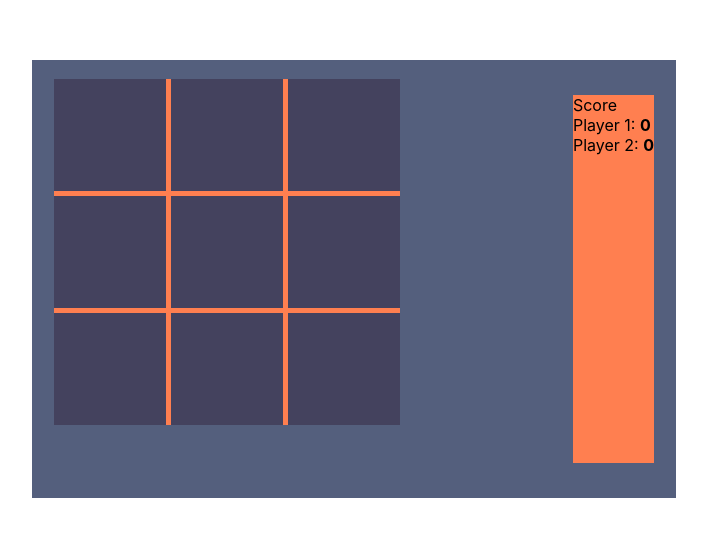
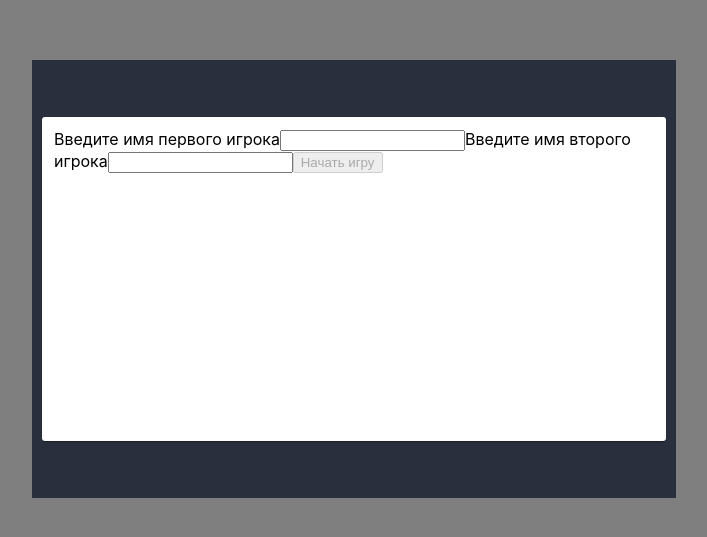
Before and after one commit to vbd4eva/xo, a React (Create React App) app: page / in a window 1280 px wide. Shown: the part 121-658 px from the top of the page, without its empty margins (286-993 px from the left). Built offline with nearby package versions, Linux system fonts and the light colour scheme.

Commit message:
so close

```diff
--- a/package.json
+++ b/package.json
@@ -6,6 +6,7 @@
     "@testing-library/jest-dom": "^5.14.1",
     "@testing-library/react": "^11.2.7",
     "@testing-library/user-event": "^12.8.3",
+    "classnames": "^2.3.1",
     "react": "^17.0.2",
     "react-dom": "^17.0.2",
     "react-scripts": "4.0.3",
--- a/public/index.html
+++ b/public/index.html
@@ -14,6 +14,7 @@
   <body>
     <noscript>You need to enable JavaScript to run this app.</noscript>
     <div id="root"></div>
+    <div id="modal-root"></div>
     <!--
       This HTML file is a template.
       If you open it directly in the browser, you will see an empty page.
--- a/src/App.css
+++ b/src/App.css
@@ -108,3 +108,27 @@
 .game__play-mark.X::after{
   transform: translateY(-50%) rotate(45deg);
 }
+
+.Modal__backdrop {
+  position: fixed;
+  top: 0;
+  left: 0;
+  width: 100vw;
+  height: 100vh;
+  background-color: rgba(0, 0, 0, 0.5);
+}
+
+.Modal__content {
+  position: absolute;
+  top: 50%;
+  left: 50%;
+  transform: translate(-50%, -50%);
+  min-height: 300px;
+  max-width: 600px;
+  width: 100%;
+  padding: 12px;
+  background-color: #fff;
+  border-radius: 3px;
+  box-shadow: 0px 2px 1px -1px rgba(0, 0, 0, 0.2),
+    0px 1px 1px 0px rgba(0, 0, 0, 0.14), 0px 1px 3px 0px rgba(0, 0, 0, 0.12);
+}
--- a/src/components/Arena/Arena.jsx
+++ b/src/components/Arena/Arena.jsx
@@ -1,4 +1,4 @@
-import React from "react";
+import { useState, useEffect, useRef } from "react";
 import PlayBox from "../PlayBox";
 
 const winCombinations = [
@@ -11,26 +11,26 @@ const winCombinations = [
   "048",
   "246",
 ];
-const players = {
-  X: { currentGameMoves: "" },
-  O: { currentGameMoves: "" },
-
-  updatePlayerMoves(player, move) {
-    this[player].currentGameMoves = this[player].currentGameMoves + move;
-    return this[player].currentGameMoves;
-  },
-};
 const aveilableWinCombinations = {
   left: [...winCombinations],
   X: [],
   O: [],
-  handleCombinations(player, number) {
-    const oponent = this.getOponent(player);
 
-    if (this.left.length > 0) {
+  isGameDraw() {
+    const { X, O, left } = this;
+    const isGameDraw = !(X.length + O.length + left.length);
+    isGameDraw && this.reset();
+    return isGameDraw;
+  },
+
+  update(player, number) {
+    const { getOponent, left } = this;
+    const oponent = getOponent(player);
+
+    if (left.length > 0) {
       const newLeft = [];
       //   const newPlayers = ["newPlayers"];
-      this.left.forEach((comb) => {
+      left.forEach((comb) => {
         (comb.includes(number) ? this[player] : newLeft).push(comb);
       });
 
@@ -44,76 +44,137 @@ const aveilableWinCombinations = {
   getOponent(player) {
     return player === "X" ? "O" : "X";
   },
+  reset() {
+    this.left = [...winCombinations];
+    this.X = [];
+    this.O = [];
+  },
 };
 
-export default class Arena extends React.Component {
-  state = {
-    move: "X",
-    makedMoves: Array(9).fill(null),
+const movesStatistic = {
+  X: "",
+  O: "",
+  update(player, move) {
+    this[player] += move;
+  },
+  reset() {
+    this.X = "";
+    this.O = "";
+  },
+};
+
+export default function Arena({
+  handlePlayerWin,
+  playerMark,
+  changePlayer,
+  winnerCombination,
+  freezeArena,
+}) {
+  const isFirstRender = useRef(true);
+  // const freezeArena = useRef(false);
+
+  // const arenaMarks = useRef(Array(9).fill(null));
+  const [arenaMarks, setArenaMarks] = useState(Array(9).fill(null));
+  const [arenaMarksNum, setArenaMarksNum] = useState(() => countArenaMarks());
+
+  useEffect(() => {
+    if (isFirstRender.current) {
+      isFirstRender.current = !isFirstRender.current;
+      return;
+    }
+
+    // console.log("Player Mark Box! (arenaMarksNum) " + arenaMarksNum);
+    if (arenaMarksNum >= 5) {
+      checkGameEnd();
+    }
+    changePlayer();
+  }, [arenaMarksNum]);
+
+  useEffect(() => {
+    if (!freezeArena && countArenaMarks()) onRoundEnd();
+  }, [freezeArena]);
+
+  const makeMove = (boxIndex) => {
+    if (freezeArena) return;
+
+    if (arenaMarks[boxIndex]) {
+      alert("Ячейка занята!");
+      return;
+    }
+    arenaMarks[boxIndex] = playerMark;
+    setArenaMarksNum(countArenaMarks());
+
+    movesStatistic.update(playerMark, boxIndex);
+    aveilableWinCombinations.update(playerMark, boxIndex);
   };
 
-  checkWinner(player, playerMoves) {
+  function checkGameEnd() {
+    const winnerCombination = checkWinnerCombination();
+    if (winnerCombination) {
+      handlePlayerWin(playerMark, winnerCombination);
+      return;
+    }
+
+    aveilableWinCombinations.isGameDraw() && onGameDraw();
+  }
+
+  function countArenaMarks() {
+    return arenaMarks.join("").length;
+  }
+
+  function checkWinnerCombination() {
+    const playerMoves = movesStatistic[playerMark];
+    const winComb = [...aveilableWinCombinations[playerMark]];
+
     const sortMoves = playerMoves.split("").sort().join("");
-    console.log("playerMoves", sortMoves);
-    console.log("combinations", aveilableWinCombinations[player]);
-    aveilableWinCombinations[player].forEach((comb) => {
+    // console.log("playerMoves", sortMoves);
+    // console.log("combinations", winComb);
+    return winComb.find((comb) => {
       const reg = new RegExp(`[^${comb}]`, "g");
       const match = sortMoves.replace(reg, "");
-      if (comb === match) alert("Выигрыш Игрока " + player);
+      if (comb === match) return comb;
     });
   }
 
-  checkAveilableMoves() {
-    if (this.state.makedMoves.join("").length >= this.state.makedMoves.length) {
-      alert("Ходить больше некуда! Ничья!");
-      this.resetArena();
-    }
+  // function onWin(winner) {
+  //   alert("Победа игрока #" + playerMark);
+  //   console.log("winner", winner);
+  //   handlePlayerWin(winner);
+  //   onRoundEnd();
+  // }
+  function onGameDraw() {
+    alert("Нет выиграшных ходов :(? - Ничья!");
+    onRoundEnd();
   }
 
-  changePlayer() {
-    this.setState(({ move }) => ({ move: move === "X" ? "O" : "X" }));
+  function onRoundEnd() {
+    console.log("End of the round");
+    resetArena();
+    movesStatistic.reset();
+    console.log(movesStatistic);
+    aveilableWinCombinations.reset();
+
+    console.log(aveilableWinCombinations);
   }
 
-  resetArena() {
-    this.setState({ move: "X", makedMoves: Array(9).fill(null) });
+  function resetArena() {
+    setArenaMarks(Array(9).fill(null));
   }
 
-  makeMove = (boxIndex) => {
-    if (this.state.makedMoves[boxIndex]) {
-      console.log("Так нельзя!");
-      return;
-    }
-
-    this.setState(({ makedMoves }) => {
-      makedMoves[boxIndex] = this.state.move;
-      return { makedMoves };
-    });
-
-    setTimeout(() => {
-      const player = this.state.move;
-
-      const playerMoves = players.updatePlayerMoves(player, boxIndex);
-      if (playerMoves.length >= 3) this.checkWinner(player, playerMoves);
-
-      aveilableWinCombinations.handleCombinations(this.state.move, boxIndex);
-
-      this.checkAveilableMoves();
-
-      this.changePlayer();
-    });
-  };
-
-  render() {
-    return (
+  return (
+    <>
+      {" "}
       <div className="game__play-stage">
-        {this.state.makedMoves.map((playerMark, boxIndex) => (
+        {arenaMarks.map((mark, boxIndex) => (
           <PlayBox
             key={boxIndex}
-            getMark={() => this.makeMove(boxIndex)}
-            mark={playerMark}
+            getMark={() => makeMove(boxIndex)}
+            mark={mark}
           />
         ))}
       </div>
-    );
-  }
+      <hr />
+      {winnerCombination && <h1>{winnerCombination}</h1>}
+    </>
+  );
 }
--- a/src/components/Game/Game.jsx
+++ b/src/components/Game/Game.jsx
@@ -1,22 +1,89 @@
-import React from "react";
+import { useState, useRef } from "react";
 
+import Modal from "../Modal";
+import GreetingForm from "../GreetingForm";
 import Arena from "../Arena";
+import InformPanel from "../InformPanel";
 
 export default function Game() {
+  const [showModal, setShowModal] = useState(true);
+  const [playerMark, setPlayerMark] = useState("X");
+
+  const [namePlayerX, setNamePlayerX] = useState(null);
+  const [scorePlayerX, setScorePlayerX] = useState(0);
+
+  const [namePlayerO, setNamePlayerO] = useState(null);
+  const [scorePlayerO, setScorePlayerO] = useState(0);
+
+  const [winCombination, setWinCombination] = useState(null);
+  const [freezeArena, setFreezeArena] = useState(false);
+
+  const players = {
+    X: { name: namePlayerX, score: scorePlayerX },
+    O: { name: namePlayerO, score: scorePlayerO },
+  };
+
+  const handleGreetingForm = (playerNamesObj) => {
+    closeModal();
+
+    const playerName = {
+      X: setNamePlayerX,
+      O: setNamePlayerO,
+    };
+    Object.keys(playerNamesObj).forEach((key) => {
+      playerName[key](playerNamesObj[key]);
+    });
+  };
+
+  const changePlayer = () => {
+    setPlayerMark((currentMark) => (currentMark === "X" ? "O" : "X"));
+  };
+
+  const handlePlayerWin = (playerMark, winnerCombination) => {
+    setFreezeArena(true);
+    setWinCombination(winnerCombination);
+    const countWin = {
+      X: setScorePlayerX,
+      O: setScorePlayerO,
+    };
+    countWin[playerMark]((prev) => prev + 1);
+    alert(`Победа игрока ${players[playerMark].name}`);
+  };
+
+  const nextGame = () => {
+    setWinCombination(null);
+    setFreezeArena(false);
+  };
+
+  function closeModal() {
+    setShowModal((prevState) => !prevState);
+  }
+
   return (
     <div className="game">
-      <Arena />
-      <p className="game__score">
-        <span>Score</span>
-        <br />
-        <span>
-          Player 1: <b>0</b>
-        </span>
-        <br />
-        <span>
-          Player 2: <b>0</b>
-        </span>
-      </p>
+      {showModal ? (
+        <Modal>
+          <GreetingForm onHandleForm={handleGreetingForm} />
+        </Modal>
+      ) : (
+        <>
+          <Arena
+            handlePlayerWin={handlePlayerWin}
+            playerMark={playerMark}
+            changePlayer={changePlayer}
+            winnerCombination={winCombination}
+            freezeArena={freezeArena}
+          />
+          <InformPanel
+            namePlayerX={namePlayerX}
+            scorePlayerX={scorePlayerX}
+            namePlayerO={namePlayerO}
+            scorePlayerO={scorePlayerO}
+            freezeArena={freezeArena}
+            nextGame={nextGame}
+          />
+        </>
+      )}
     </div>
   );
 }
--- /dev/null
+++ b/src/components/GreetingForm/GreetingForm.jsx
@@ -0,0 +1,120 @@
+import { useState } from "react";
+
+export default function GreetingForm({ onHandleForm }) {
+  const [namePlayerX, setNamePlayerX] = useState("");
+  const [namePlayerO, setNamePlayerO] = useState("");
+
+  const inputTextFunctions = {
+    namePlayerX: setNamePlayerX,
+    namePlayerO: setNamePlayerO,
+  };
+
+  const handleChange = (e) => {
+    const { name, value } = e.target;
+    inputTextFunctions[name](value);
+  };
+
+  function submitForm(e) {
+    e.preventDefault();
+    onHandleForm({
+      X: namePlayerX,
+      O: namePlayerO,
+    });
+  }
+
+  const disabled = !(namePlayerX.trim() && namePlayerO.trim());
+
+  return (
+    <form className="greeting-form" autoComplete="off" onSubmit={submitForm}>
+      <label className="greeting-form__label">
+        <span>Введите имя первого игрока</span>
+        <input
+          type="text"
+          name="namePlayerX"
+          onChange={handleChange}
+          value={namePlayerX}
+          required
+        />
+      </label>
+
+      <label className="greeting-form__label">
+        <span>Введите имя второго игрока</span>
+        <input
+          type="text"
+          name="namePlayerO"
+          onChange={handleChange}
+          value={namePlayerO}
+          required
+        />
+      </label>
+
+      <button
+        type="submit"
+        className="greeting-form__submit-btn"
+        disabled={disabled}
+      >
+        Начать игру
+      </button>
+    </form>
+  );
+}
+
+//   return (
+//     <div>
+//       <h1>Greeting form</h1>
+//       <button type="button" onClick={onHandleForm}>
+//         Начать игру
+//       </button>
+//     </div>
+//   );
+
+// import useLocalStorage from '../../hooks/useLocalStorage';
+// import styles from './SignupForm.module.css';
+
+// export default function SignupForm() {
+//   const [email, setEmail] = useLocalStorage('email', '');
+//   const [password, setPassword] = useLocalStorage('password', '');
+
+//   const handleChange = event => {
+//     const { name, value } = event.target;
+
+//     switch (name) {
+//       case 'email':
+//         setEmail(value);
+//         break;
+
+//       case 'password':
+//         setPassword(value);
+//         break;
+
+//       default:
+//         return;
+//     }
+//   };
+
+//   return (
+//     <form className={styles.form} autoComplete="off">
+//       <label className={styles.label}>
+//         <span>Почта</span>
+//         <input
+//           type="email"
+//           name="email"
+//           onChange={handleChange}
+//           value={email}
+//         />
+//       </label>
+
+//       <label className={styles.label}>
+//         <span>Пароль</span>
+//         <input
+//           type="password"
+//           name="password"
+//           onChange={handleChange}
+//           value={password}
+//         />
+//       </label>
+
+//       <button type="submit">Зарегистрироваться</button>
+//     </form>
+//   );
+// }
--- /dev/null
+++ b/src/components/GreetingForm/index.js
@@ -0,0 +1 @@
+export { default } from "./GreetingForm.jsx";
--- /dev/null
+++ b/src/components/InformPanel/InformPanel.jsx
@@ -0,0 +1,34 @@
+import React from "react";
+
+export default function InformPanel({
+  namePlayerX,
+  scorePlayerX,
+  namePlayerO,
+  scorePlayerO,
+  freezeArena,
+  nextGame,
+}) {
+  const players = {
+    X: { name: namePlayerX, score: scorePlayerX },
+    O: { name: namePlayerO, score: scorePlayerO },
+  };
+
+  return (
+    <div className="game__score">
+      {freezeArena && (
+        <button type="button" onClick={nextGame}>
+          Продолжить игру
+        </button>
+      )}
+      <p>Score</p>
+      {Object.keys(players).map((key) => {
+        const { name, score } = players[key];
+        return (
+          <p key={key}>
+            <i>{key}</i> <b>{name}: </b> <span>{score}</span>
+          </p>
+        );
+      })}
+    </div>
+  );
+}
--- /dev/null
+++ b/src/components/InformPanel/index.js
@@ -0,0 +1 @@
+export { default } from "./InformPanel.jsx";
--- /dev/null
+++ b/src/components/Modal/Modal.jsx
@@ -0,0 +1,15 @@
+// import React, { Component } from "react";
+import { createPortal } from "react-dom";
+// import "./Modal.scss";
+
+const modalRoot = document.querySelector("#modal-root");
+
+export default function Modal({ children }) {
+  return createPortal(
+    <div className="Modal__backdrop">
+      {/* <div className="Modal__backdrop" onClick={this.handleBackdropClick}> */}
+      <div className="Modal__content">{children}</div>
+    </div>,
+    modalRoot
+  );
+}
--- /dev/null
+++ b/src/components/Modal/index.js
@@ -0,0 +1 @@
+export { default } from "./Modal.jsx";
--- a/src/components/PlayBox/PlayBox.jsx
+++ b/src/components/PlayBox/PlayBox.jsx
@@ -1,9 +1,10 @@
 import React from "react";
 
 export default function PlayBox({ getMark, mark }) {
+  const markClass = mark ? ` ${mark}` : "";
   return (
     <div className="game__play-box" onClick={getMark}>
-      <div className="game__play-mark">{mark}</div>
+      <div className={`game__play-mark${markClass}`}></div>
     </div>
   );
 }
```
Also changed, not shown: 1 other file (tests, documents, lock files or other folders).
